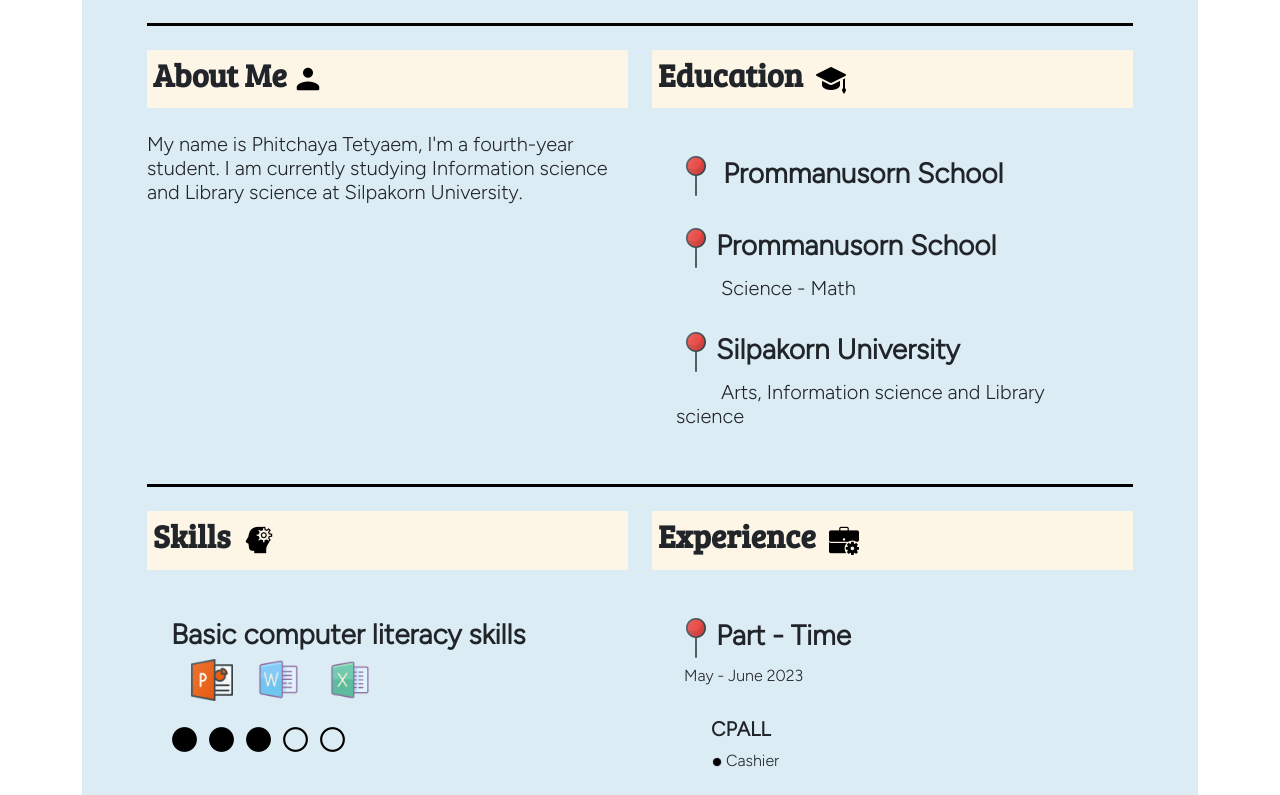
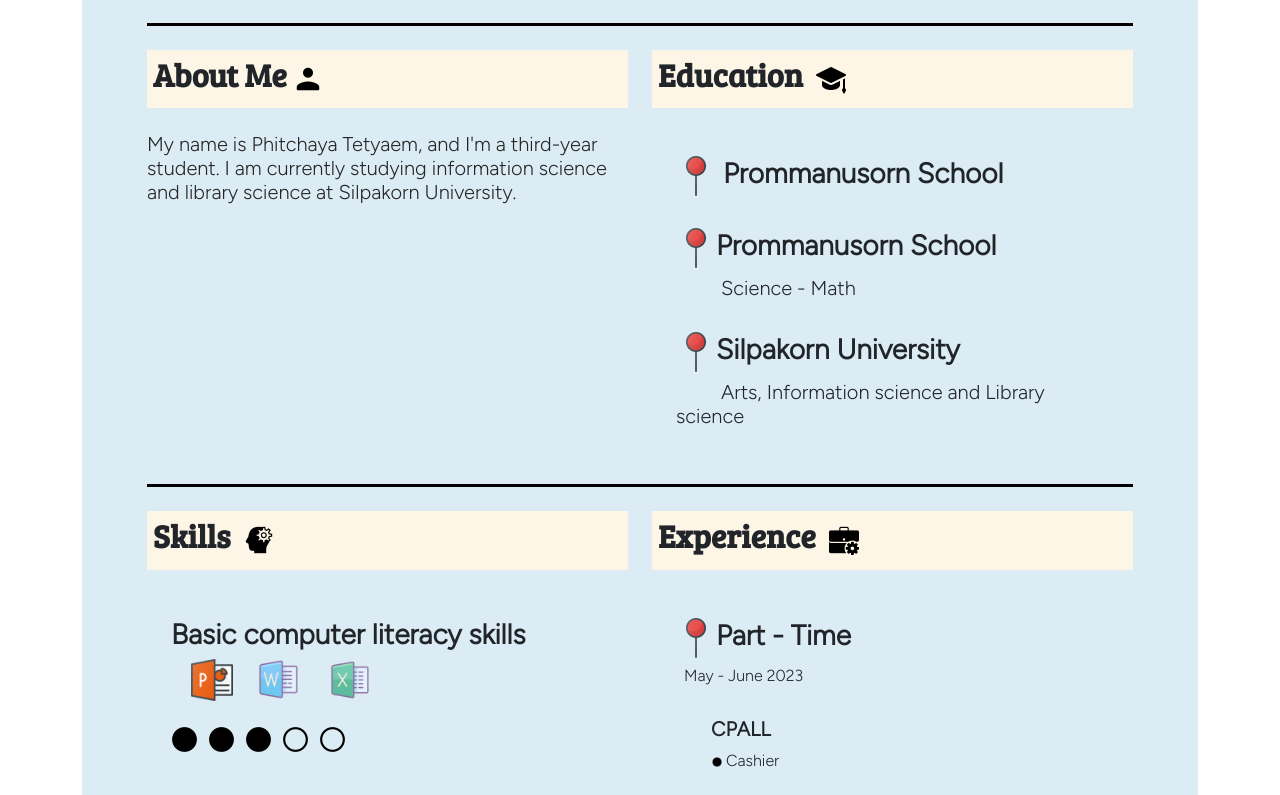
Before and after one commit to phitchaya-tetyaem/resume, a plain HTML site: page index.html in a window 1280 px wide. Shown: the part 225-1020 px from the top of the page. Drawn offline with nearby package versions, Linux system fonts and the light colour scheme.

Commit message:
version6

```diff
--- a/index.html
+++ b/index.html
@@ -58,9 +58,11 @@
                 </div>
                 &nbsp; <br>
                 <div class="f1">
-                  <h5>My name is Phitchaya Tetyaem, I'm a fourth-year student. I
-                    am currently studying Information science and Library
-                    science at Silpakorn University. </h5>
+                  <h5 style="color: #252525;">My name is Phitchaya Tetyaem, and
+                    I'm a third-year student. I am currently studying
+                    information science and library science at Silpakorn
+                    University.</h5>
+                  <h5></h5>
                 </div>
               </div>
               <div class="col-md-6">
@@ -192,7 +194,7 @@
                     <h5><br>
                       &nbsp;&nbsp;&nbsp;&nbsp;&nbsp;&nbsp; <strong>CPALL</strong>
                     </h5>
-                    &nbsp;&nbsp;&nbsp;&nbsp;&nbsp;&nbsp;&nbsp;&nbsp; <img src="img/icons8-filled-circle-24%20%281%29.png"
+                    &nbsp;&nbsp;&nbsp;&nbsp;&nbsp;&nbsp;&nbsp;&nbsp;&nbsp;<img src="img/icons8-circle-27%20%281%29.png"
 
                       alt="" style="width: 10px; height: 10px;"> Cashier<br>
                     <br>
```
Also changed, not shown: 1 other file.
